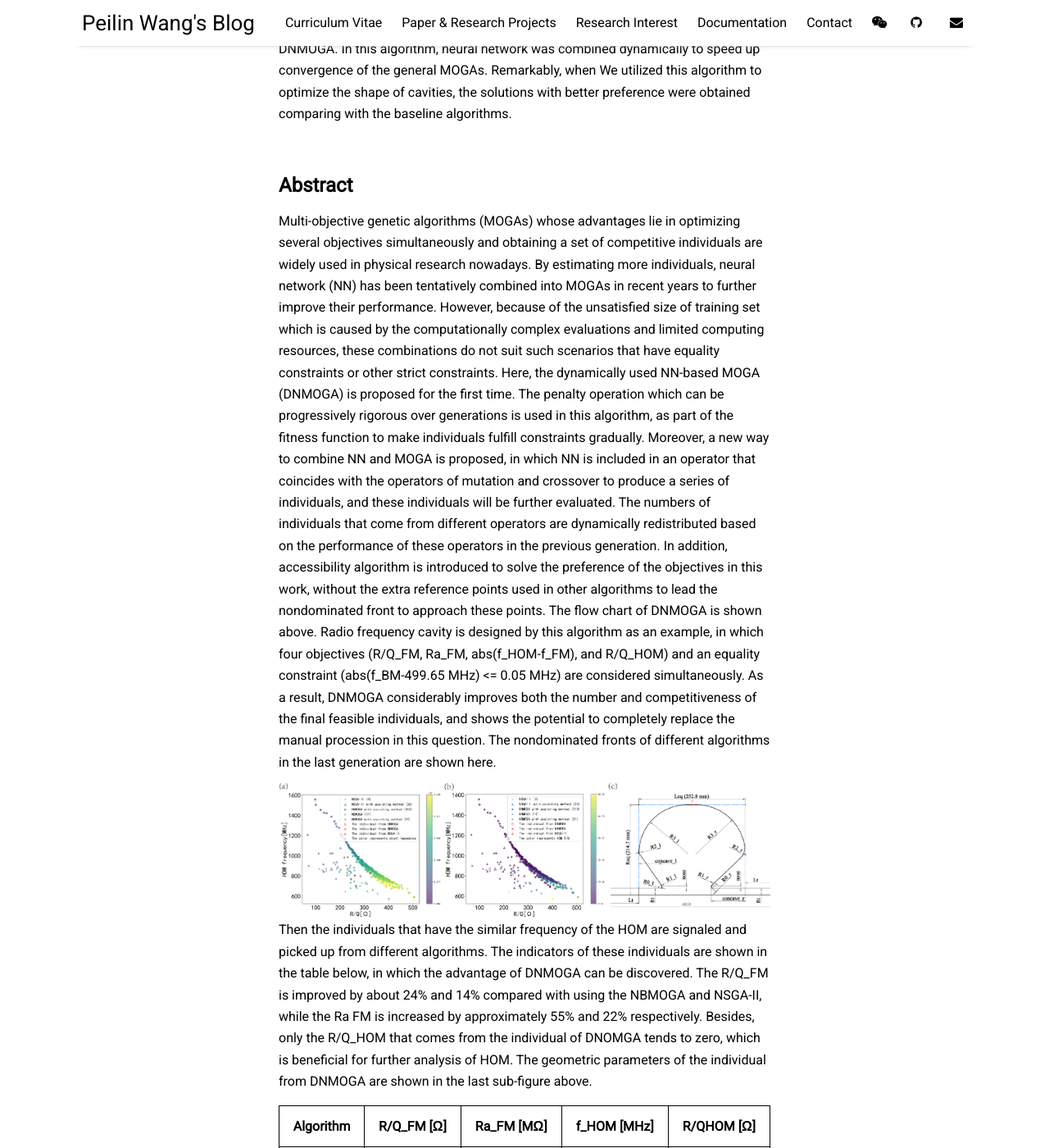
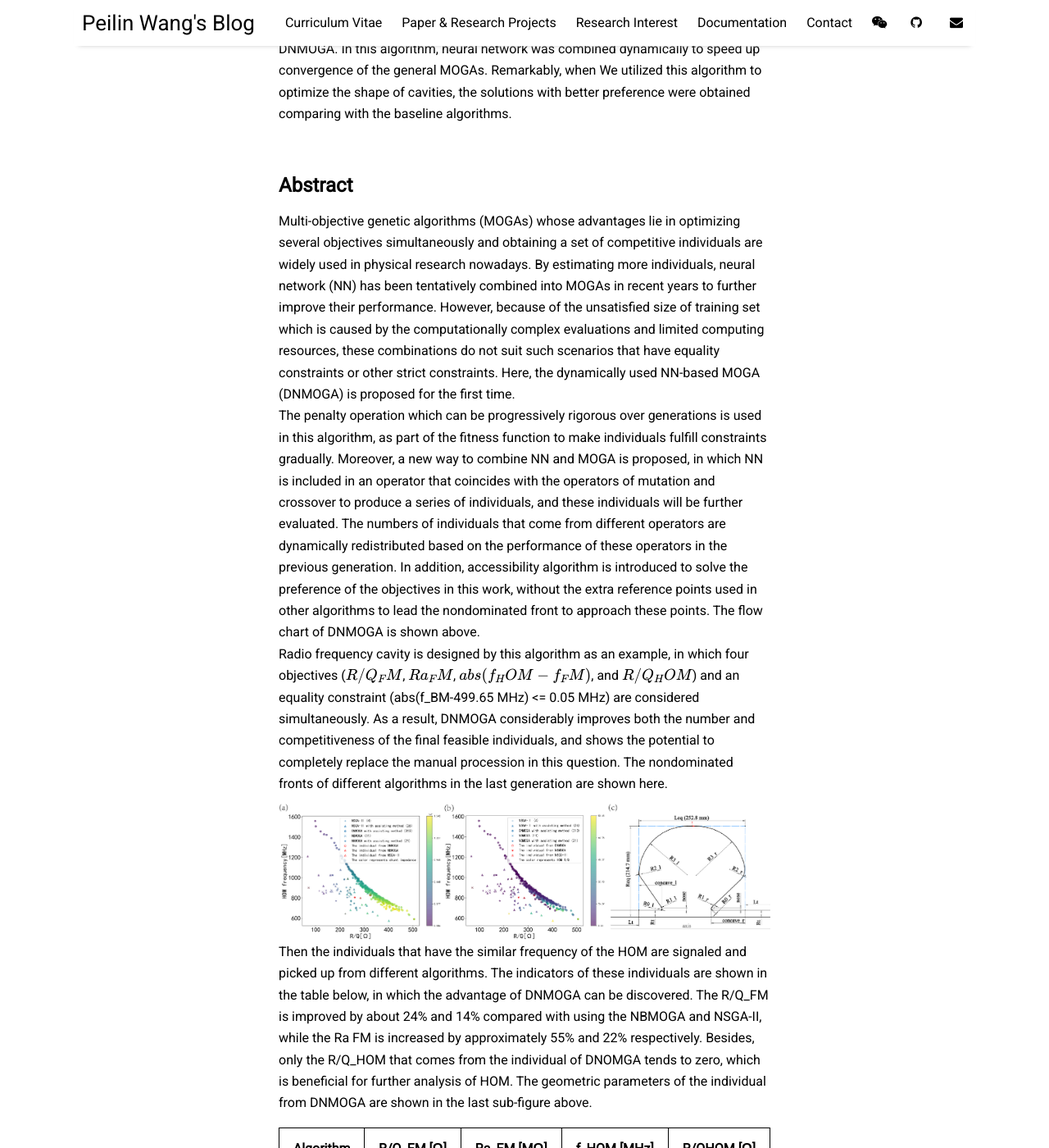
Before and after one commit to peilin-wang-git/peilin-wang-git.github.io, a Jekyll site: the page built from _posts/2023-07-28-paper-Combining multi-objective-genetic-algorithm-and-neural-network-dynamically-for-the-complex-optimization-problems-in-physics.md, in a window 1280 px wide and 1400 px high, scrolled down 868 px. Shown: the whole window at 82% size. Built offline with Jekyll 4.4.1, drawn with Linux system fonts in a browser that asks for light colours; nearby versions of some CDN libraries; formulas are drawn with MathJax 3.

Commit message:
Update 2023-07-28-paper-Combining multi-objective-genetic-algorithm-and-neural-network-dynamically-for-the-complex-optimization-problems-in-physics.md

```diff
--- a/_posts/2023-07-28-paper-Combining multi-objective-genetic-algorithm-and-neural-network-dynamically-for-the-complex-optimization-problems-in-physics.md
+++ b/_posts/2023-07-28-paper-Combining multi-objective-genetic-algorithm-and-neural-network-dynamically-for-the-complex-optimization-problems-in-physics.md
@@ -17,8 +17,10 @@ This work proposed a new multi-objective optimization algorithm which is call DN
 ## Abstract
 
 Multi-objective genetic algorithms (MOGAs) whose advantages lie in optimizing several objectives simultaneously and obtaining a set of competitive individuals are widely used in physical research nowadays. By estimating more individuals, neural network (NN) has been tentatively combined into MOGAs in recent years to further improve their performance. However, because of the unsatisfied size of training set which is caused by the computationally complex evaluations and limited computing resources, these combinations do not suit such scenarios that have equality constraints or other strict constraints. Here, the dynamically used NN-based MOGA (DNMOGA) is proposed for the first time.
+<br/>
 The penalty operation which can be progressively rigorous over generations is used in this algorithm, as part of the fitness function to make individuals fulfill constraints gradually. Moreover, a new way to combine NN and MOGA is proposed, in which NN is included in an operator that coincides with the operators of mutation and crossover to produce a series of individuals, and these individuals will be further evaluated. The numbers of individuals that come from different operators are dynamically redistributed based on the performance of these operators in the previous generation. In addition, accessibility algorithm is introduced to solve the preference of the objectives in this work, without the extra reference points used in other algorithms to lead the nondominated front to approach these points. The flow chart of DNMOGA is shown above.
-Radio frequency cavity is designed by this algorithm as an example, in which four objectives (R/Q_FM, Ra_FM, abs(f_HOM-f_FM), and R/Q_HOM) and an equality constraint (abs(f_BM-499.65 MHz) <= 0.05 MHz) are considered simultaneously. As a result, DNMOGA considerably improves both the number and competitiveness of the final feasible individuals, and shows the potential to completely replace the manual procession in this question. The nondominated fronts of different algorithms in the last generation are shown here.
+<br/>
+Radio frequency cavity is designed by this algorithm as an example, in which four objectives ($$R/Q_FM$$, $$Ra_FM$$, $$abs(f_HOM-f_FM)$$, and $$R/Q_HOM$$) and an equality constraint (abs(f_BM-499.65 MHz) <= 0.05 MHz) are considered simultaneously. As a result, DNMOGA considerably improves both the number and competitiveness of the final feasible individuals, and shows the potential to completely replace the manual procession in this question. The nondominated fronts of different algorithms in the last generation are shown here.
 <!-- ![Profile Picture](https://github.com/peilin-wang-git/peilin-wang-git.github.io/tree/main/assets/img/paper1-2.jpg)  -->
 ![Profile Picture](https://github.com/peilin-wang-git/peilin-wang-git.github.io/raw/main/assets/img/paper1-2.jpg)
 Then the individuals that have the similar frequency of the HOM are signaled and picked up from different algorithms. The indicators of these individuals are shown in the table below, in which the advantage of DNMOGA can be discovered. The R/Q_FM is improved by about 24% and 14% compared with using the NBMOGA and NSGA-II, while the Ra FM is increased by approximately 55% and 22% respectively. Besides, only the R/Q_HOM that comes from the individual of DNOMGA tends to zero, which is beneficial for further analysis of HOM. The geometric parameters of the individual from DNMOGA are shown in the last sub-figure above.
```
